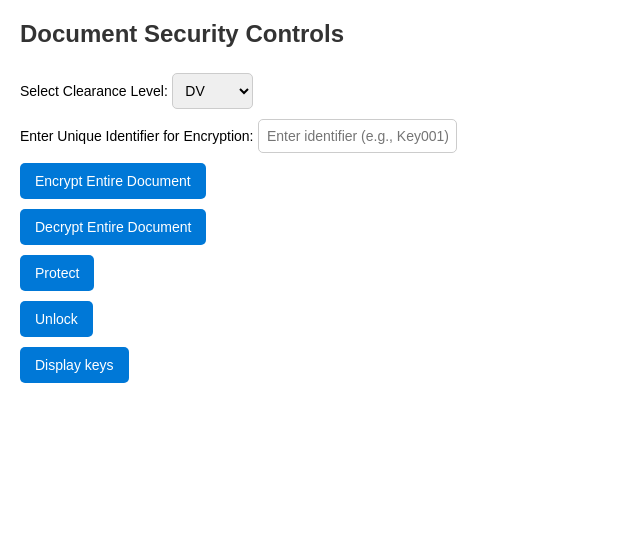
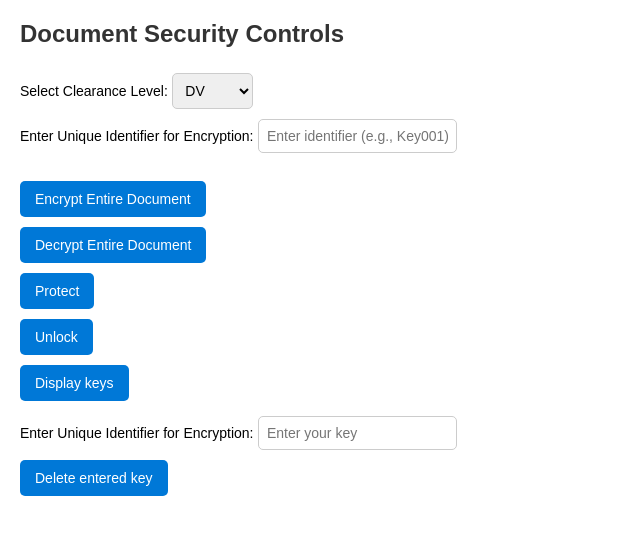
Before and after one commit to adam290503/Office-Add-Ins, a website: page hello-world/word-hello-world/taskpane_mode.html in a window 1280 px wide. Shown: the whole page, without its empty margins (0-640 px from the left). Drawn offline with nearby package versions, Linux system fonts and the light colour scheme; a script that the page names is missing.

Commit message:
key deletion UI

```diff
--- a/hello-world/word-hello-world/taskpane_mode.html
+++ b/hello-world/word-hello-world/taskpane_mode.html
@@ -59,11 +59,22 @@
   <input type="text" id="unique-id" placeholder="Enter identifier (e.g., Key001)">
   <br>
 
+  <br>
+
+
+
+
   <button id="protectButton">Encrypt Entire Document</button>
   <button id="unprotectButton">Decrypt Entire Document</button>
   <button id="encryptOOXMLButton">Protect</button>
   <button id="decryptOOXMLButton">Unlock</button>
   <button id="displayKeysButton">Display keys</button>
+  <label for="delete-key">Enter Unique Identifier for Encryption:</label>
+  <input type="text" id="delete-key" placeholder="Enter your key">
+  <br>
+  <button id="deleteKeysButton">Delete entered key</button>
+
+
 
 
 
--- a/hello-world/word-hello-world/taskpane_mode.js
+++ b/hello-world/word-hello-world/taskpane_mode.js
@@ -7,6 +7,8 @@ Office.onReady((info) => {
         document.getElementById("encryptOOXMLButton").addEventListener("click", encryptHighlightedOOXML);
         document.getElementById("decryptOOXMLButton").addEventListener("click", decryptHighlightedOOXML);
         document.getElementById("displayKeysButton").addEventListener("click", displayAllKeys);
+        document.getElementById("deleteKeysButton").addEventListener("click", deleteKey);
+
 
         Office.context.document.addHandlerAsync(
             Office.EventType.DocumentSelectionChanged,
```
